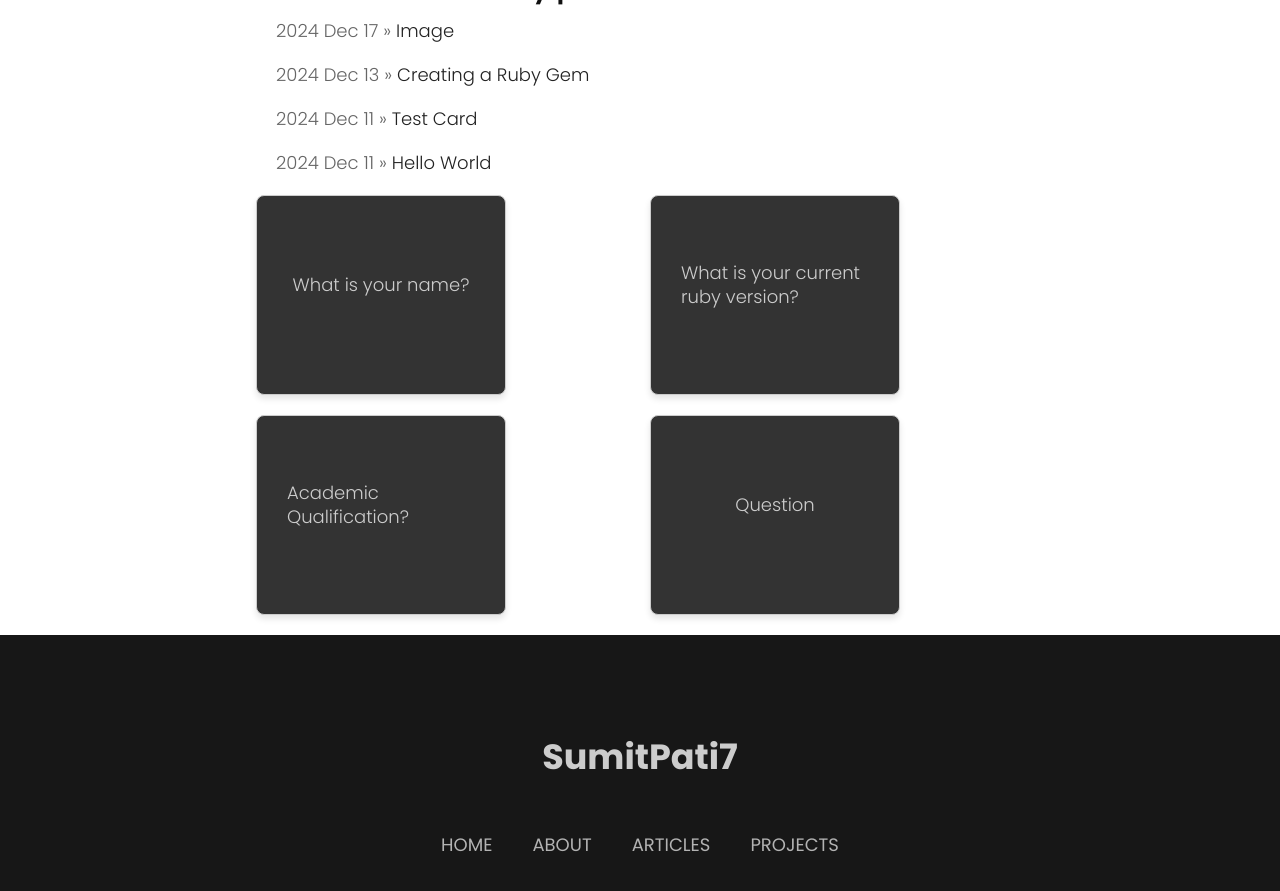
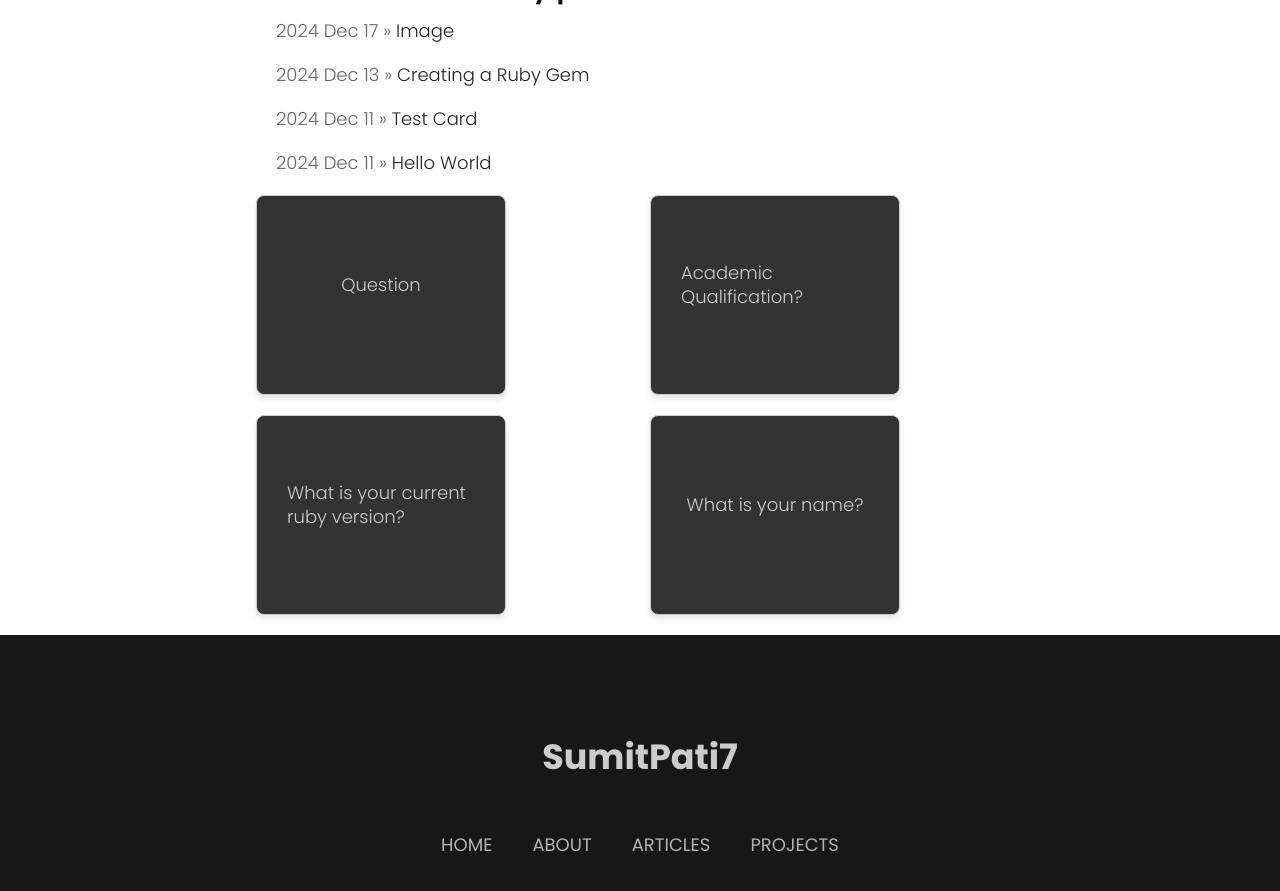
Before and after one commit to sumitpati7/blog, a Jekyll site: the page built from index.md, in a window 1280 px wide and 900 px high, scrolled down 478 px. Shown: the top 891 px of the window. Built offline with Jekyll 4.4.1, drawn with Linux system fonts in a browser that asks for light colours; nearby versions of some CDN libraries; some web fonts are replaced; comment, search, counter and statistics services are not loaded.

Commit message:
auto commit

```diff
--- a/index.md
+++ b/index.md
@@ -2,17 +2,17 @@
 layout: default
 title: SumitPati7
 flashcards:
-  - question: What is your name?
-    answer: My name is **Sumit Pati**.
+  - question: Question
+    answer: Answer
+
+  - question: Academic Qualification?
+    answer: Bachelor in CSIT
 
   - question: What is your current ruby version?
     answer: 3\.3.4
 
-  - question: Academic Qualification?
-    answer: Bachelor in CSIT
-
-  - question: Question
-    answer: Answer
+  - question: What is your name?
+    answer: My name is **Sumit Pati**.
 
 ---
 # Hello There, I am Sumit Pati.
```
